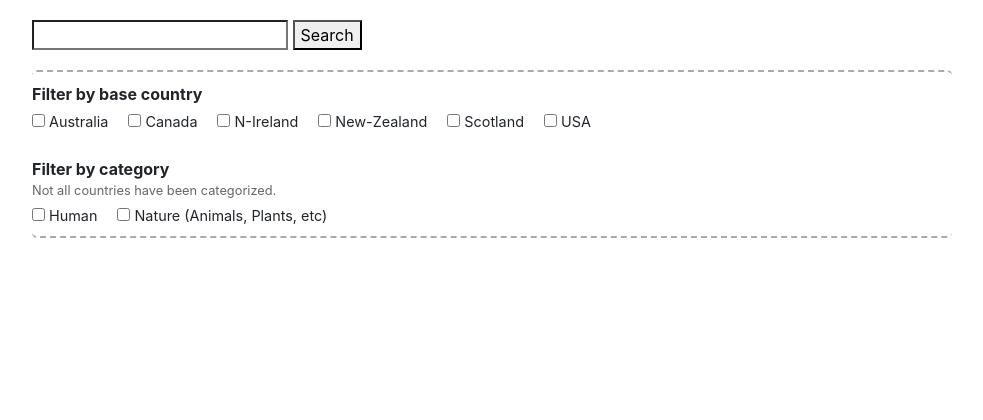
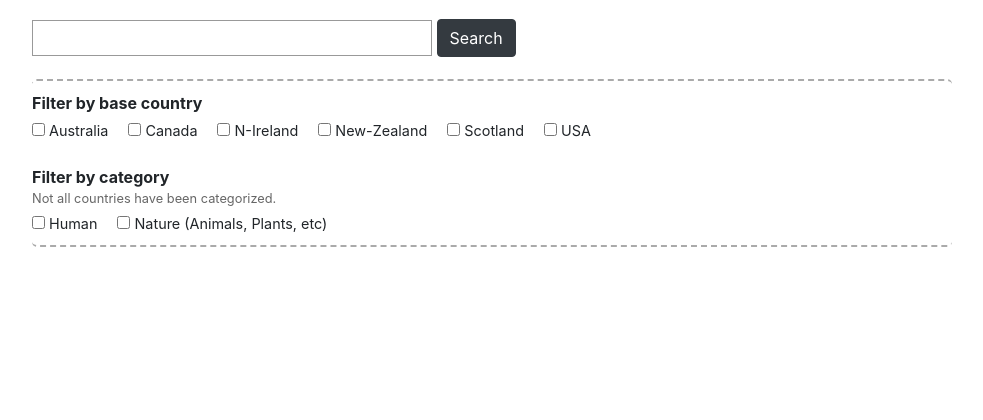
Before and after one commit to juliuszelf/global-charity-search-engine, a Flask app: page / in a window 1280 px wide. Shown: the part 100-520 px from the top of the page, without its empty margins (148-1131 px from the left). Run offline with Flask 2, Linux system fonts and the light colour scheme; parts of the project's set-up code (start-up, migrations or seed data) failed here and were passed over; some libraries are stand-ins or nearby versions.

Commit message:
styling search bar

```diff
--- a/flask-app/static/css/style.css
+++ b/flask-app/static/css/style.css
@@ -49,6 +49,19 @@ footer {
 	color: #666;
 }
 
+input[type=search]{
+	border: 1px solid #999;
+	padding: 5px;
+	min-width: 400px;
+}
+
+button {
+	border: 1px solid #999;
+	padding: 3px;
+	position: relative;
+	top: -2px;
+}
+
 .message {
 	background-color: #ffffed;
 	padding: 3px;
@@ -70,6 +83,13 @@ footer {
 .checkboxes {
 	margin-top: 5px;
 	display: flex;
+}
+
+@media only screen and (max-width: 600px) {
+	.checkboxes {
+		flex-direction: column;
+		margin-top: 5px;
+	}
 }
 
 .check {
--- a/flask-app/templates/search.html
+++ b/flask-app/templates/search.html
@@ -1,6 +1,6 @@
 <form>
-	<input type="search" id="site-search" name="search" aria-label="Search charities" value="{{ searched_for }}">
-  <button>Search</button>
+	<input class="form-conrol" type="search" id="site-search" name="search" aria-label="Search charities" value="{{ searched_for }}">
+  <button type="button"  class="btn btn-dark">Search</button>
   <div class="filters">
 	  <div class="filter-title">Filter by base country</div>
 	  <div class="checkboxes">
```
Also changed, not shown: 1 other file.
